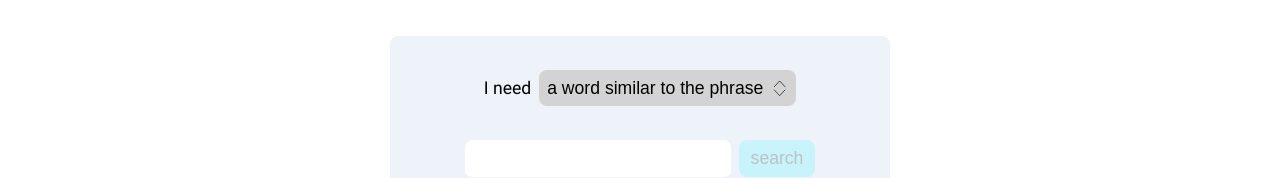
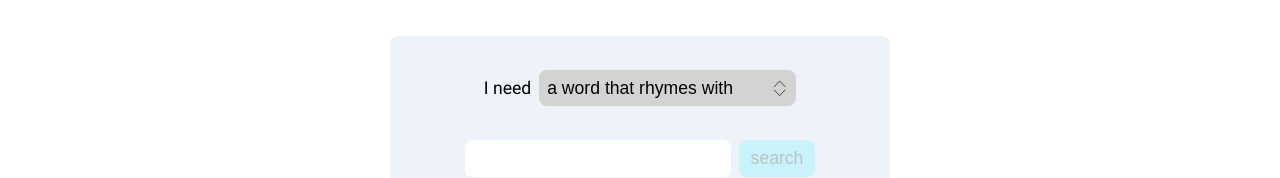
Before and after one commit to thaddeusm/robomuse, a Svelte app: page / in a window 1280 px wide. Shown: the part 364-542 px from the top of the page. Built offline with nearby package versions, Linux system fonts and the light colour scheme.

Commit message:
Reorder options

```diff
--- a/src/components/Form.svelte
+++ b/src/components/Form.svelte
@@ -34,9 +34,6 @@
 	<div id="top">
 		<span>I need</span>
 		<select bind:value={query}>
-			<option value="a word similar to the phrase">
-				a word similar to the phrase
-			</option>
 			<option value="a word that rhymes with">
 				a word that rhymes with
 			</option>
@@ -48,6 +45,9 @@
 			</option>
 			<option value="a word that goes with">
 				a word that goes with
+			</option>
+			<option value="a word similar to the phrase">
+				a word similar to the phrase
 			</option>
 		</select>
 	</div>
```
